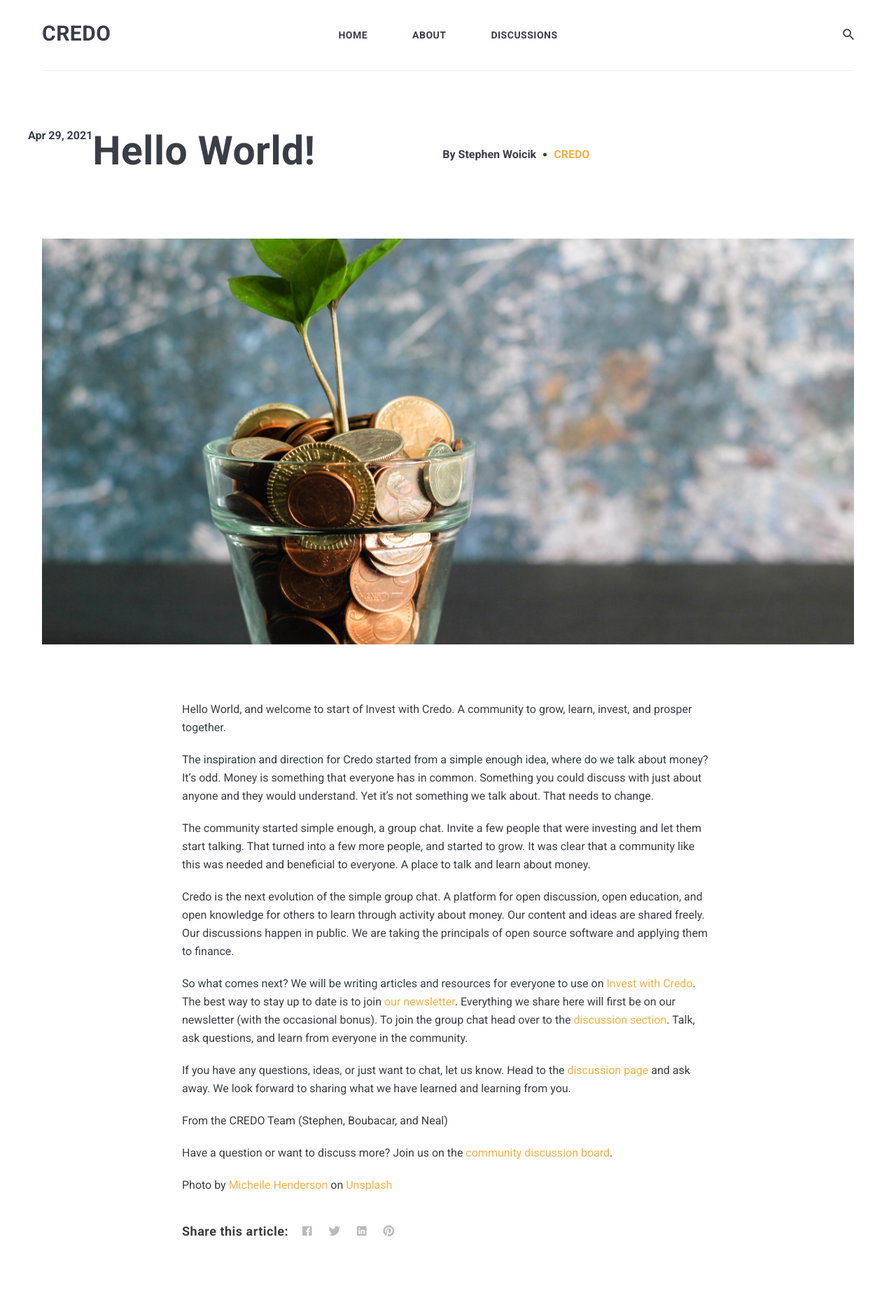
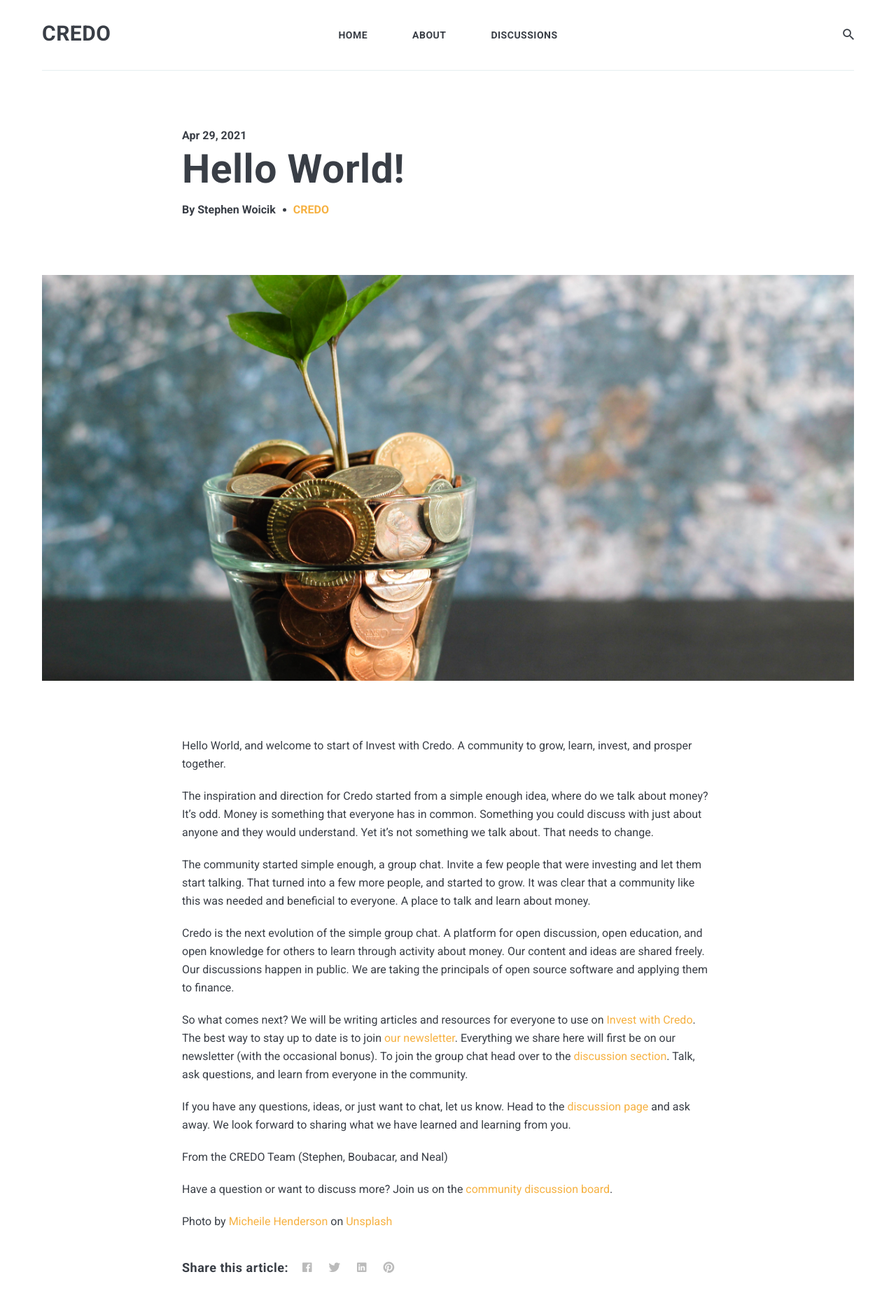
Before and after one commit to investwithcredo/investwithcredo.com, a Jekyll site: the page built from _posts/2021-04-29-hello-world.md, in a window 1280 px wide. Shown: the top 1878 px of the page at 70% size. Built offline with Jekyll 4.4.1, drawn with Linux system fonts in a browser that asks for light colours; nearby versions of some CDN libraries.

Commit message:
Update post.html

```diff
--- a/_layouts/post.html
+++ b/_layouts/post.html
@@ -4,7 +4,7 @@
 <div class="container">
   <div class="post-title-box">
     <div class="row">
-      <!--<div class="col col-10 push-2 col-11 push-t-1 col-m-12 push-m-0">-->
+      <div class="col col-10 push-2 col-11 push-t-1 col-m-12 push-m-0">
         <span class="post__date">
           <time datetime="{{ page.date | date_to_xmlschema }}">{{page.date | date: '%b %d, %Y'}}</time>
         </span>
@@ -26,7 +26,7 @@
           </div>
           {% endif %}
         </div>
-      <!--</div>-->
+      </div>
     </div>
   </div>
 
```
